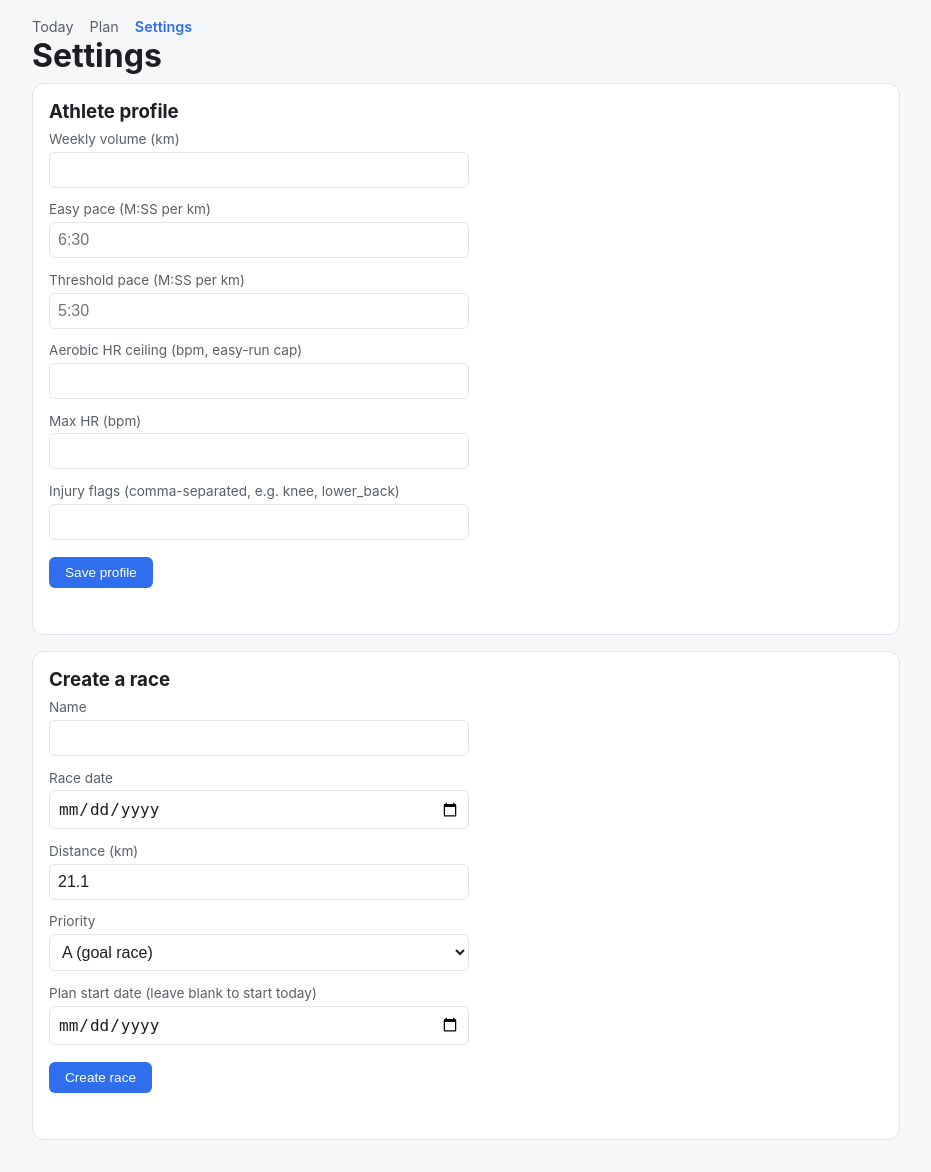
After one commit to rdaswav/training_app, a FastAPI app: template backend/app/templates/settings.html in a window 1280 px wide. The commit adds this page. Shown: the whole page, without its empty margins (174-1105 px from the left). Run offline with FastAPI, Linux system fonts and the light colour scheme; the template is opened without the code that fills it, so the values that code supplies are empty.

Commit message:
Add athlete/race management UI; write full project roadmap
Adds a /settings page with two forms: athlete fitness profile
(weekly volume, paces entered as M:SS, HR ceiling/max, injury flags)
and race creation/editing (name, date, distance, priority, plan
start date). Editing an existing race deletes and recreates it
transparently, pre-filling the current macrocycle's start date so it
stays anchored unless deliberately changed. Replaces what was
previously a curl-only workflow.

Also adds PROJECT_PLAN.md, a prioritized roadmap of what's left
between this MVP and a fuller build: strength UI depth (history,
manual substitution, retroactive logging), a visual design pass
(load/tonnage charts, richer phase timeline), intervals.icu polish
(interval repeat-block decomposition, VDOT model, %HR basis
spot-check), and smaller hardening items (API-level tests, Docker
build verification, daily job backlog handling).

```diff
--- a/backend/app/main.py
+++ b/backend/app/main.py
@@ -44,7 +44,15 @@ def format_pace(sec_per_km: int | None) -> str:
     return f"{m}:{s:02d}/km"
 
 
+def format_pace_mmss(sec_per_km: int | None) -> str:
+    if not sec_per_km:
+        return ""
+    m, s = divmod(int(sec_per_km), 60)
+    return f"{m}:{s:02d}"
+
+
 templates.env.filters["pace"] = format_pace
+templates.env.filters["pace_mmss"] = format_pace_mmss
 templates.env.globals["timedelta"] = timedelta
 
 
@@ -135,3 +143,18 @@ def plan_view(request: Request):
         )
     finally:
         db.close()
+
+
+@app.get("/settings")
+def settings_view(request: Request):
+    db = SessionLocal()
+    try:
+        athlete = get_or_create_athlete(db)
+        race = db.query(Race).filter(Race.athlete_id == athlete.id).order_by(Race.race_date).first()
+        macrocycle_start = race.macrocycle.start_date if race and race.macrocycle else None
+        return templates.TemplateResponse(
+            "settings.html",
+            {"request": request, "athlete": athlete, "race": race, "macrocycle_start": macrocycle_start},
+        )
+    finally:
+        db.close()
--- a/backend/app/static/app.js
+++ b/backend/app/static/app.js
@@ -1,6 +1,6 @@
-async function postJSON(url, body) {
+async function postJSON(url, body, method = "POST") {
   const resp = await fetch(url, {
-    method: "POST",
+    method,
     headers: { "Content-Type": "application/json" },
     body: JSON.stringify(body),
   });
@@ -9,6 +9,80 @@ async function postJSON(url, body) {
     throw new Error(text);
   }
   return resp.json();
+}
+
+async function deleteRequest(url) {
+  const resp = await fetch(url, { method: "DELETE" });
+  if (!resp.ok) {
+    const text = await resp.text();
+    throw new Error(text);
+  }
+  return resp.json();
+}
+
+function showFormStatus(id, message, ok) {
+  const el = document.getElementById(id);
+  if (!el) return;
+  el.textContent = message;
+  el.className = "form-status " + (ok ? "success" : "error");
+}
+
+function paceToSeconds(str) {
+  const parts = String(str).split(":").map(Number);
+  if (parts.length !== 2 || parts.some((n) => Number.isNaN(n))) return null;
+  return parts[0] * 60 + parts[1];
+}
+
+async function submitAthleteProfile(event) {
+  event.preventDefault();
+  const form = event.target;
+  const easyPace = paceToSeconds(form.easy_pace.value);
+  const thresholdPace = paceToSeconds(form.threshold_pace.value);
+  if (easyPace === null || thresholdPace === null) {
+    showFormStatus("athlete-status", "Enter paces as M:SS, e.g. 6:30", false);
+    return false;
+  }
+  const body = {
+    weekly_volume_km: Number(form.weekly_volume_km.value),
+    easy_pace_sec_per_km: easyPace,
+    threshold_pace_sec_per_km: thresholdPace,
+    aerobic_hr_ceiling: Number(form.aerobic_hr_ceiling.value),
+    max_hr: Number(form.max_hr.value),
+    injury_flags: form.injury_flags.value
+      .split(",")
+      .map((s) => s.trim())
+      .filter(Boolean),
+  };
+  try {
+    await postJSON("/api/athlete", body, "PUT");
+    showFormStatus("athlete-status", "Saved.", true);
+  } catch (e) {
+    showFormStatus("athlete-status", "Failed to save: " + e.message, false);
+  }
+  return false;
+}
+
+async function submitRaceForm(event, existingRaceId) {
+  event.preventDefault();
+  const form = event.target;
+  const body = {
+    name: form.name.value,
+    race_date: form.race_date.value,
+    distance_km: Number(form.distance_km.value),
+    priority: form.priority.value,
+    plan_start_date: form.plan_start_date.value || null,
+  };
+  try {
+    if (existingRaceId) {
+      await deleteRequest(`/api/races/${existingRaceId}`);
+    }
+    await postJSON("/api/races", body);
+    showFormStatus("race-status", "Saved. Reloading...", true);
+    setTimeout(() => window.location.reload(), 800);
+  } catch (e) {
+    showFormStatus("race-status", "Failed to save: " + e.message, false);
+  }
+  return false;
 }
 
 async function submitRunComplete(event, sessionId) {
--- a/backend/app/static/style.css
+++ b/backend/app/static/style.css
@@ -138,3 +138,32 @@ table.calendar th, table.calendar td {
   white-space: nowrap;
   overflow: hidden;
 }
+form.settings-form {
+  display: flex;
+  flex-direction: column;
+  gap: 0.85rem;
+  max-width: 420px;
+}
+form.settings-form label {
+  display: flex;
+  flex-direction: column;
+  gap: 0.3rem;
+  font-size: 0.85rem;
+  color: var(--muted);
+}
+form.settings-form input, form.settings-form select {
+  padding: 0.5rem;
+  border-radius: 6px;
+  border: 1px solid var(--border);
+  background: transparent;
+  color: var(--text);
+  font-size: 1rem;
+}
+form.settings-form button {
+  align-self: flex-start;
+  margin-top: 0.25rem;
+  padding: 0.5rem 1rem;
+}
+.form-status { font-size: 0.85rem; min-height: 1.2em; }
+.form-status.success { color: var(--good); }
+.form-status.error { color: #d9534f; }
--- a/backend/app/templates/plan.html
+++ b/backend/app/templates/plan.html
@@ -7,7 +7,7 @@
   <link rel="stylesheet" href="/static/style.css">
 </head>
 <body>
-  <nav><a href="/">Today</a><a href="/plan" class="active">Plan</a></nav>
+  <nav><a href="/">Today</a><a href="/plan" class="active">Plan</a><a href="/settings">Settings</a></nav>
 
   {% if race %}
     <div class="header">
--- /dev/null
+++ b/backend/app/templates/settings.html
@@ -0,0 +1,76 @@
+<!doctype html>
+<html lang="en">
+<head>
+  <meta charset="utf-8">
+  <meta name="viewport" content="width=device-width, initial-scale=1">
+  <title>Settings - Training App</title>
+  <link rel="stylesheet" href="/static/style.css">
+</head>
+<body>
+  <nav><a href="/">Today</a><a href="/plan">Plan</a><a href="/settings" class="active">Settings</a></nav>
+  <h1>Settings</h1>
+
+  <div class="card">
+    <h3>Athlete profile</h3>
+    <form class="settings-form" onsubmit="return submitAthleteProfile(event)">
+      <label>Weekly volume (km)
+        <input name="weekly_volume_km" type="number" step="0.1" value="{{ athlete.weekly_volume_km }}" required>
+      </label>
+      <label>Easy pace (M:SS per km)
+        <input name="easy_pace" type="text" placeholder="6:30" value="{{ athlete.easy_pace_sec_per_km|pace_mmss }}" required>
+      </label>
+      <label>Threshold pace (M:SS per km)
+        <input name="threshold_pace" type="text" placeholder="5:30" value="{{ athlete.threshold_pace_sec_per_km|pace_mmss }}" required>
+      </label>
+      <label>Aerobic HR ceiling (bpm, easy-run cap)
+        <input name="aerobic_hr_ceiling" type="number" value="{{ athlete.aerobic_hr_ceiling }}" required>
+      </label>
+      <label>Max HR (bpm)
+        <input name="max_hr" type="number" value="{{ athlete.max_hr }}" required>
+      </label>
+      <label>Injury flags (comma-separated, e.g. knee, lower_back)
+        <input name="injury_flags" type="text" value="{{ athlete.injury_flags|join(', ') }}">
+      </label>
+      <button type="submit">Save profile</button>
+      <div id="athlete-status" class="form-status"></div>
+    </form>
+  </div>
+
+  <div class="card">
+    <h3>{% if race %}Race{% else %}Create a race{% endif %}</h3>
+    <form class="settings-form" onsubmit="return submitRaceForm(event, {{ race.id if race else 'null' }})">
+      <label>Name
+        <input name="name" type="text" value="{{ race.name if race else '' }}" required>
+      </label>
+      <label>Race date
+        <input name="race_date" type="date" value="{{ race.race_date if race else '' }}" required>
+      </label>
+      <label>Distance (km)
+        <input name="distance_km" type="number" step="0.01" value="{{ race.distance_km if race else 21.1 }}" required list="distance-presets">
+        <datalist id="distance-presets">
+          <option value="5"><option value="10"><option value="21.1"><option value="42.195">
+        </datalist>
+      </label>
+      <label>Priority
+        <select name="priority">
+          <option value="A" {% if race and race.priority.value == 'A' %}selected{% endif %}>A (goal race)</option>
+          <option value="B" {% if race and race.priority.value == 'B' %}selected{% endif %}>B</option>
+          <option value="tune_up" {% if race and race.priority.value == 'tune_up' %}selected{% endif %}>Tune-up</option>
+        </select>
+      </label>
+      <label>Plan start date (leave blank to start today)
+        <input name="plan_start_date" type="date" value="{{ macrocycle_start if macrocycle_start else '' }}">
+      </label>
+      <button type="submit">{% if race %}Save changes{% else %}Create race{% endif %}</button>
+      <div id="race-status" class="form-status"></div>
+    </form>
+    {% if race %}
+      <p class="note">Saving here deletes and recreates the race, regenerating every still-planned
+      session (completed/missed history is preserved). If you don't change "Plan start date" above,
+      the current start date is kept automatically.</p>
+    {% endif %}
+  </div>
+
+  <script src="/static/app.js"></script>
+</body>
+</html>
--- a/backend/app/templates/today.html
+++ b/backend/app/templates/today.html
@@ -7,7 +7,7 @@
   <link rel="stylesheet" href="/static/style.css">
 </head>
 <body>
-  <nav><a href="/" class="active">Today</a><a href="/plan">Plan</a></nav>
+  <nav><a href="/" class="active">Today</a><a href="/plan">Plan</a><a href="/settings">Settings</a></nav>
   <div class="header">
     <h1>{{ today.strftime("%A %-d %b") }}</h1>
     {% if race %}
```
Also changed, not shown: PROJECT_PLAN.md (added, +139 -0 lines), README.md.
